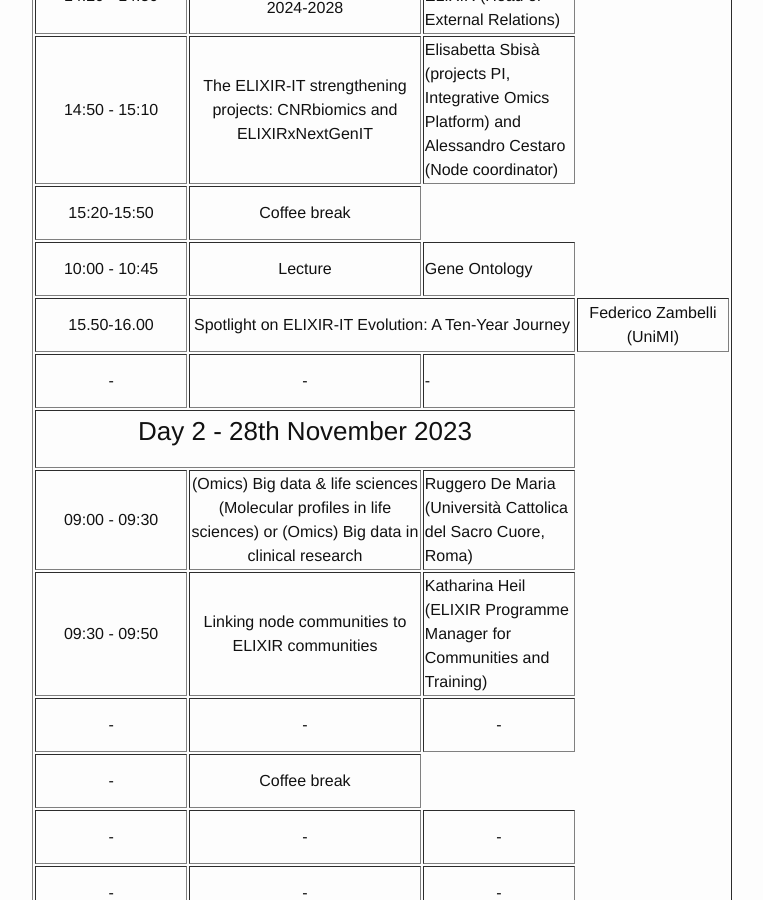
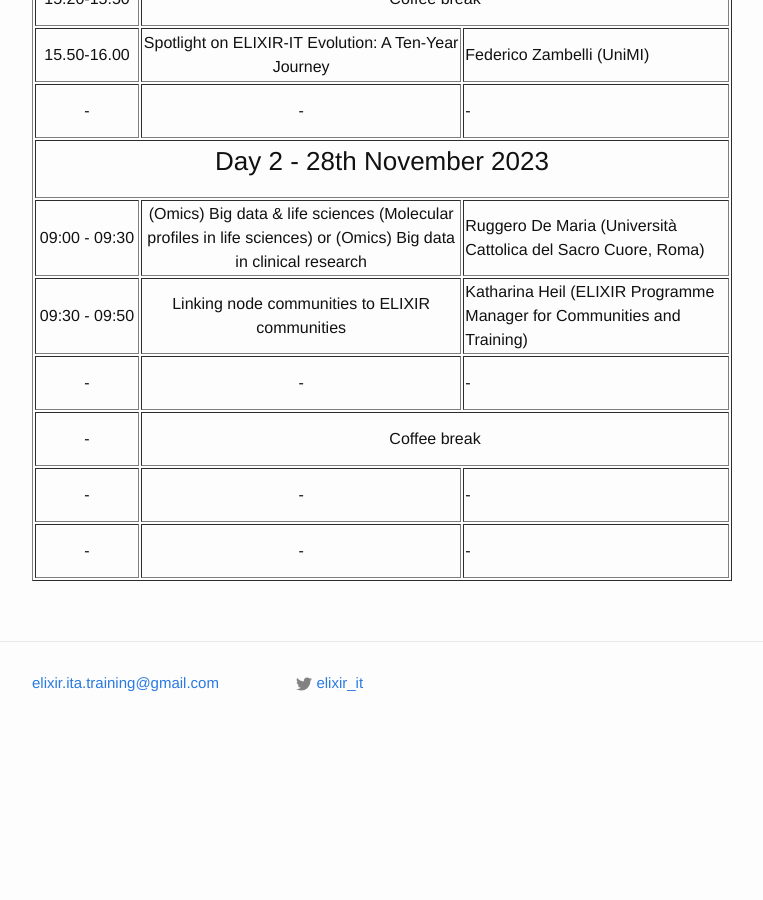
Before and after one commit to ELIXIR-IIB-training/website, a Jekyll site: the page built from _posts/2023-11-27-All_Hands_2023.md, in a window 1280 px wide and 900 px high, scrolled down 2289 px. Shown: the whole window, without its empty margins (238-1001 px from the left). Built offline with Jekyll 4.4.1, drawn with Linux system fonts in a browser that asks for light colours; after the commit the page ends 3044 px from its top, so only the background shows below that.

Commit message:
Update 2023-11-27-All_Hands_2023.md

```diff
--- a/_posts/2023-11-27-All_Hands_2023.md
+++ b/_posts/2023-11-27-All_Hands_2023.md
@@ -122,20 +122,16 @@ The ELIXIR Italy All Hands Meeting will be an opportunity to discuss and explore
     <td height="50" width="100" align=center> 14:50 - 15:10</td>
     <td height="50" align=center>The ELIXIR-IT strengthening projects: CNRbiomics and ELIXIRxNextGenIT</td>
     <td height="50"> Elisabetta Sbisà (projects PI, Integrative Omics Platform) and Alessandro Cestaro (Node coordinator)</td>
-    </tr>
+      </tr>
   <tr>
-    <td height="50" width="100" align=center>15:20-15:50</td>
-    <td height="50" align=center> Coffee break</td>
-   </tr>
-  <tr>
-    <td height="50" width="100" align=center> 10:00 - 10:45</td>
-    <td height="50" align=center> Lecture</td>
-    <td height="50"> Gene Ontology</td>
-    </tr>
+   <td height="50" width="100" align=center>15:20-15:50</td>
+    <td colspan="3" height="50" align=center> Coffee break</td>
+     </tr>
+
   <tr>
     <td height="50" width="100" align=center> 15.50-16.00</td>
-    <td colspan="3" height="50" align=center> Spotlight on ELIXIR-IT Evolution: A Ten-Year Journey</td>
-    <td height="50" width="100" align=center> Federico Zambelli (UniMI)</td>
+    <td height="50" align=center> Spotlight on ELIXIR-IT Evolution: A Ten-Year Journey</td>
+    <td height="50"> Federico Zambelli (UniMI)</td>
     </tr>
   <tr>
     <td height="50" width="100" align=center> -                          </td>
@@ -158,23 +154,21 @@ The ELIXIR Italy All Hands Meeting will be an opportunity to discuss and explore
   </tr>
   <tr>
     <td height="50" width="100" align=center>-                       </td>
-    <td height="50" width="100" align=center>-                       </td>
-    <td height="50" width="100" align=center>-                       </td>
+    <td height="50" align=center>-                       </td>
+    <td height="50">-                       </td>
   </tr>
    <tr>
     <td height="50" width="100" align=center>-                    </td>
-    <td height="50" align=center> Coffee break</td>
+    <td colspan="3" height="50" align=center> Coffee break</td>
    </tr>
   <tr>
     <td height="50" width="100" align=center>-                       </td>
-    <td height="50" width="100" align=center>-                       </td>
-    <td height="50" width="100" align=center>-                       </td>
+    <td height="50" align=center>-                       </td>
+    <td height="50">-                       </td>
   </tr>
   <tr>
     <td height="50" width="100" align=center>-                       </td>
-    <td height="50" width="100" align=center>-                       </td>
-    <td height="50" width="100" align=center>-                       </td>
+    <td height="50" align=center>-                       </td>
+    <td height="50">-                       </td>
   </tr>
-
-
 </table>
```
